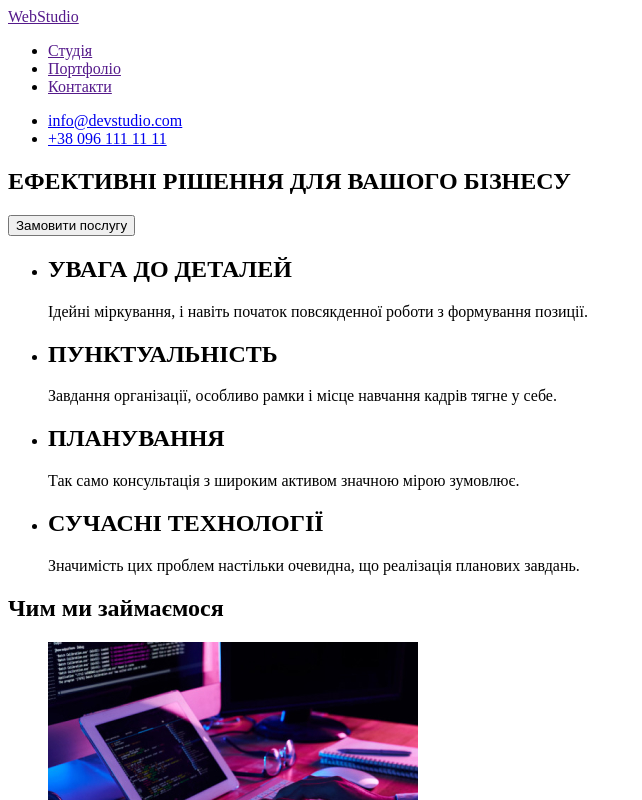
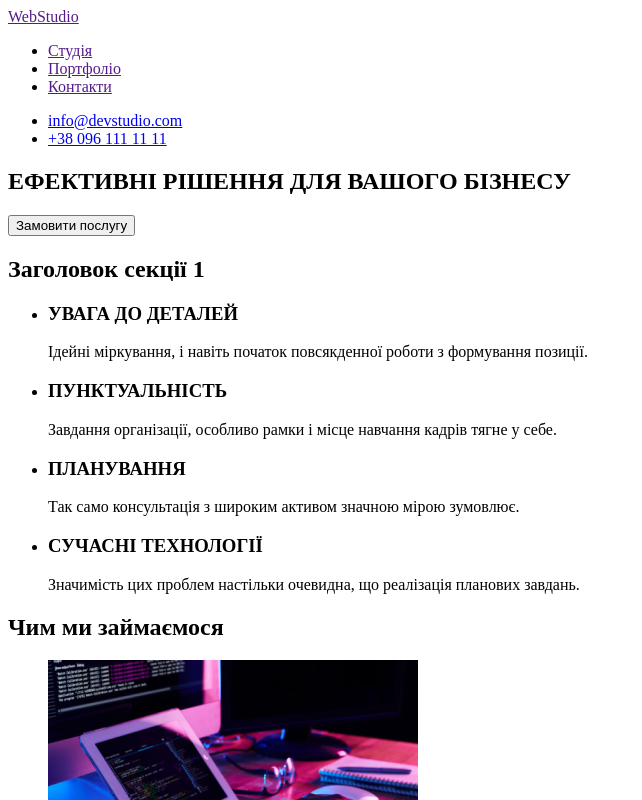
Before and after one commit to nikitaposmetnyi/goit-markup-hw--01, a plain HTML site: page index.html in a window 1280 px wide. Shown: the top 800 px of the page, without its empty margins (0-642 px from the left). Drawn offline with Linux system fonts and the light colour scheme.

Commit message:
Додав заголовок до 1ої секції та додав посилання до адреси на гугл карти

```diff
--- a/index.html
+++ b/index.html
@@ -48,35 +48,37 @@
         </section>
 
 <section>
+    <h2>Заголовок секції 1</h2>
+
     <ul>
      <li>
-         <h2>
+         <h3>
              УВАГА ДО ДЕТАЛЕЙ
-         </h2>
+         </h3>
          <p>
              Ідейні міркування, і навіть початок повсякденної роботи з формування позиції.
          </p>
      </li>
      <li>
-         <h2>
+         <h3>
              ПУНКТУАЛЬНІСТЬ
-         </h2>
+         </h3>
          <p>
              Завдання організації, особливо рамки і місце навчання кадрів тягне у себе.
         </p>
      </li>
      <li>
-         <h2>
+         <h3>
              ПЛАНУВАННЯ
-         </h2>
+         </h3>
          <p>
              Так само консультація з широким активом значною мірою зумовлює.
          </p>
      </li>
      <li>
-         <h2>
+         <h3>
              СУЧАСНІ ТЕХНОЛОГІЇ
-         </h2>
+         </h3>
          <p>
              Значимість цих проблем настільки очевидна, що реалізація планових завдань.
          </p>
@@ -158,7 +160,7 @@
 <footer>
     <a href="">WebStudio</a>
     <address>
-        м. Київ, пр-т Лесі Українки, 26
+        <a href="https://goo.gl/maps/7rqujLVjTTyikNSNA" target="_blank"  rel="noopener noreferrer" >м. Київ, пр-т Лесі Українки, 26</a>
     </address>
     <address>
         <a href="mailto:info@devstudio.com">info@devstudio.com</a> <br>
```
